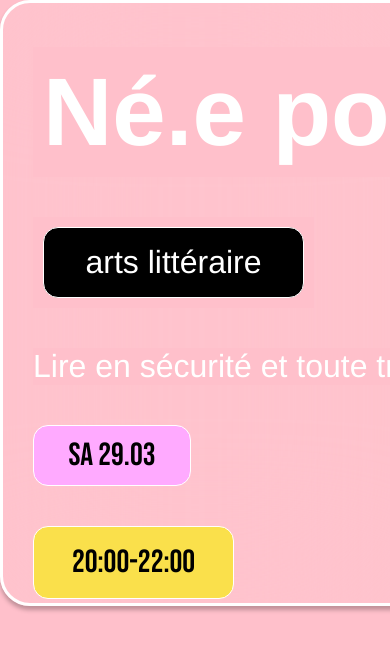
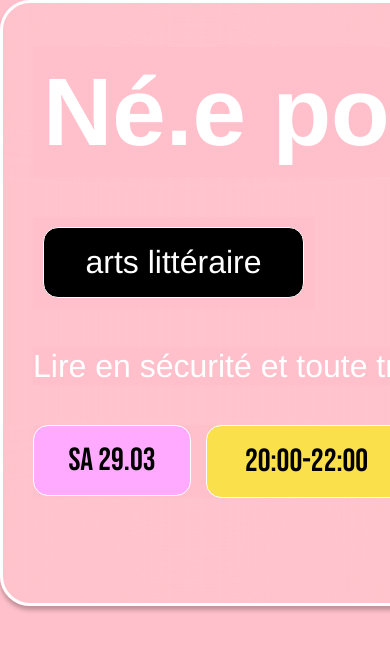
Before and after one commit to NinaToscanelli/cart-in-situ, a website built with Parcel: page src/index.html in a window 390 px wide. Shown: the top 650 px of the page. Built offline with nearby package versions, Linux system fonts and the light colour scheme; a web font is replaced by a local one.

Commit message:
manque le responsive des boutons

```diff
--- a/src/index.html
+++ b/src/index.html
@@ -26,8 +26,10 @@
         <div class="section">arts littéraire</div>
       </div>
       <div class="infos">Lire en sécurité et toute tranquilitée</div>
-      <div class="date">Sa 29.03</div>
-      <div class="time">20:00-22:00</div>
+      <div class="bottom">
+        <div class="date">Sa 29.03</div>
+        <div class="time">20:00-22:00</div>
+      </div>
     </div>
 
     <script src="js/main.js" type="module"></script>
--- a/src/scss/main.scss
+++ b/src/scss/main.scss
@@ -83,6 +83,12 @@ h1 {
 }
 
 .date {
+  color: #000;
+  font-family: "Bebas Neue";
+  font-size: 32px;
+  font-style: normal;
+  font-weight: 400;
+  line-height: normal;
   display: flex;
   width: 158px;
   height: 71px;
@@ -93,15 +99,15 @@ h1 {
   border-radius: 15px;
   border: 1px solid #fff;
   background: var(--pink, #faf);
+}
+
+.time {
   color: #000;
   font-family: "Bebas Neue";
   font-size: 32px;
   font-style: normal;
   font-weight: 400;
   line-height: normal;
-}
-
-.time {
   display: flex;
   padding: 16px 38px;
   justify-content: center;
@@ -110,10 +116,10 @@ h1 {
   border-radius: 15px;
   border: 1px solid #fff;
   background: var(--yellow, #fae04b);
-  color: #000;
-  font-family: "Bebas Neue";
-  font-size: 32px;
-  font-style: normal;
-  font-weight: 400;
-  line-height: normal;
 }
+
+.bottom {
+  display: flex;
+  align-items: flex-start;
+  gap: 15px;
+}
```
